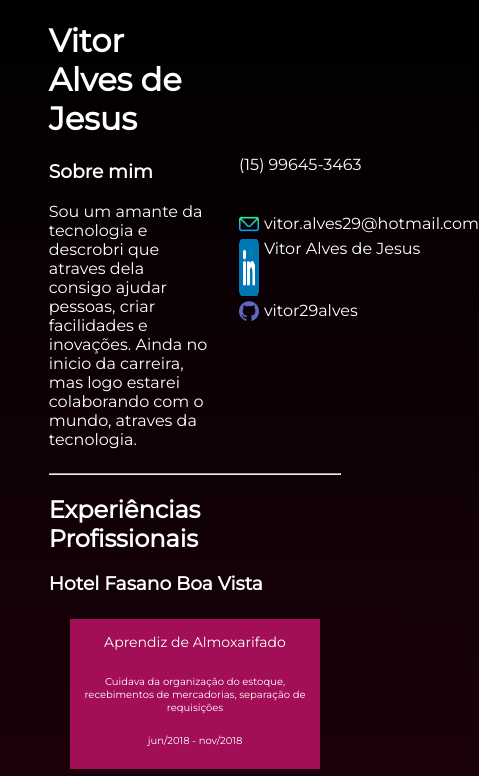
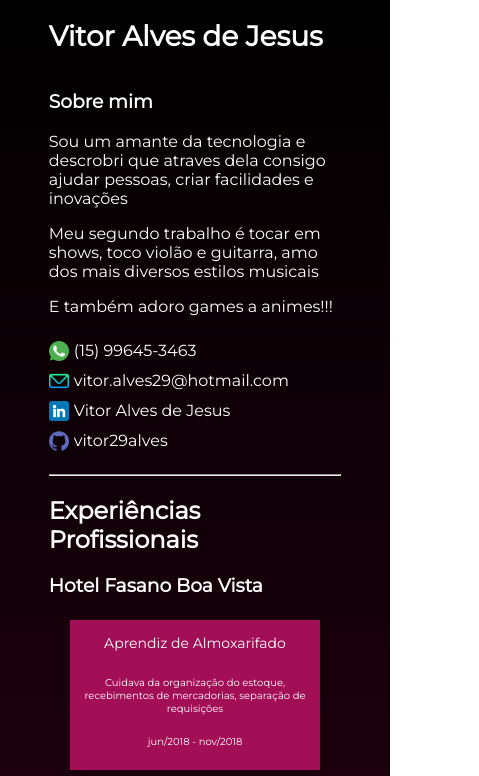
Before and after one commit to vitor29alves/Portfolio, a plain HTML site: page index.html in a window 390 px wide. Shown: the top 776 px of the page, 479 px wide, since content can reach past the window. Drawn offline with Linux system fonts and the light colour scheme.

Commit message:
add mais responsividade para versao mobile

```diff
--- a/index.html
+++ b/index.html
@@ -12,17 +12,23 @@
 <body>
     <div class="container">
 
+        <h1 class="nome">Vitor Alves de Jesus</h1>
 
         <header class="cabecalho">
 
             <div class="containerNome">
-                <h1 class="nome">Vitor Alves de Jesus</h1>
+
                 <div>
                     <h3>Sobre mim</h3>
                     <p>Sou um amante da tecnologia e descrobri que atraves dela consigo ajudar
-                        pessoas, criar facilidades e inovações. Ainda no inicio da carreira, mas logo estarei
-                        colaborando com o mundo, atraves da tecnologia.
+                        pessoas, criar facilidades e inovações
                     </p>
+                    <p>Meu segundo trabalho é tocar em shows, toco violão e guitarra, amo dos mais diversos estilos
+                        musicais </p>
+
+                    <p>E também adoro games a animes!!!</p>
+
+
                 </div>
             </div>
 
@@ -32,7 +38,10 @@
 
                 <div class="containerSocialMedia">
 
-                    <p>(15) 99645-3463</p>
+                    <a class="linkSocialMedia" href="tel:+5515996453463">
+                        <img class="socialMedia" src="./assets/whatsapp.png" alt="Whatsapp">
+                        (15) 99645-3463
+                    </a>
 
                 </div>
 
--- a/styles.css
+++ b/styles.css
@@ -16,6 +16,11 @@ body {
     margin: auto
 }
 
+.nome {
+    width: 100%;
+    font-size: 28px;
+}
+
 .cabecalho {
     display: flex;
     justify-content: space-between;
@@ -28,13 +33,15 @@ body {
     width: 55%;
 }
 
-.nome {}
+
 
 
 
 /*Redes Sociais*/
 
 .infoContainer {
+    margin-top: 25px;
+    margin-bottom: 5px;
     width: 35%;
     display: flex;
     flex-flow: column wrap;
@@ -44,7 +51,7 @@ body {
 .containerSocialMedia {
     display: flex;
     text-align: left;
-    margin-bottom: 5px;
+    margin-bottom: 10px;
 }
 
 .linkSocialMedia {
@@ -180,12 +187,28 @@ body {
 
 
 .containerImagensImersao {
+    width: 100%;
     display: flex;
     justify-content: space-evenly;
     flex-flow: wrap;
 }
 
 .imagensImersao {
-    width: 600px;
+    width: 100%;
     margin: 5px;
 }
+
+@media screen and (max-width: 768px){
+    .cabecalho{
+        display: inline-block;
+
+    }
+
+    .containerNome{
+        width: 100%;
+    }
+
+    .infoContainer{
+        width: 100%;
+    }
+}
```
Also changed, not shown: assets/whatsapp.png (added).
